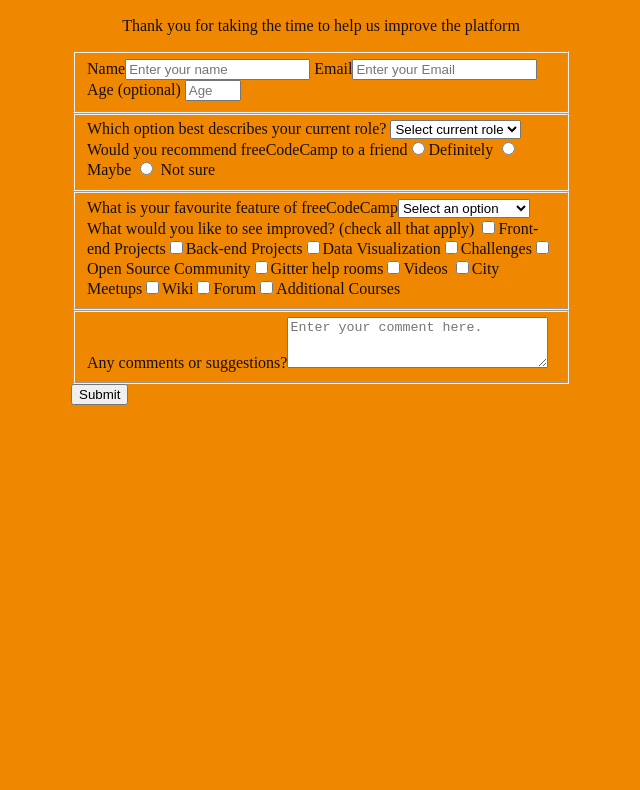
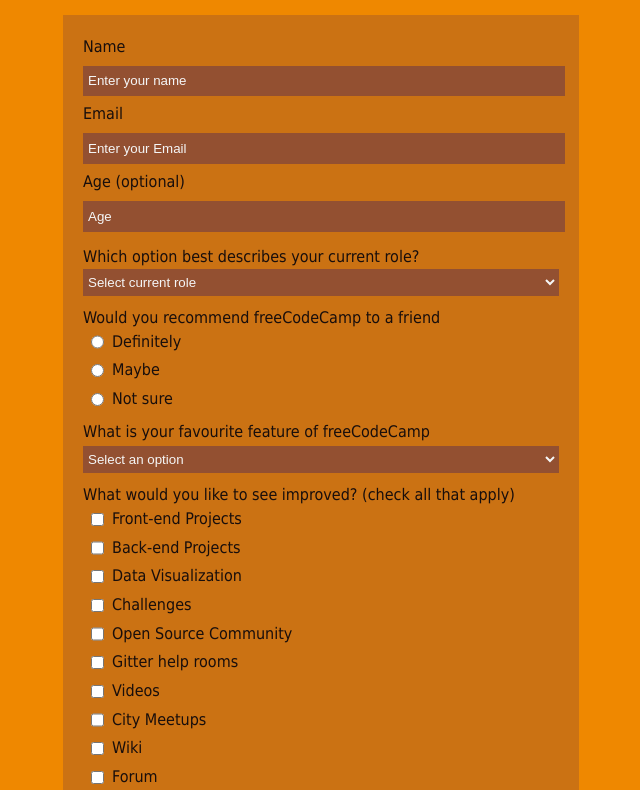
Before and after one commit to Odohofre/survey-form, a plain HTML site: page index.html in a window 1280 px wide. Shown: the part 84-874 px from the top of the page, without its empty margins (319-959 px from the left). Before the commit the page ends 832 px from the top, so only its background shows below. Drawn offline with Linux system fonts and the light colour scheme.

Commit message:
finish the project

```diff
--- a/index.html
+++ b/index.html
@@ -12,7 +12,7 @@
       Thank you for taking the time to help us improve the platform
     </p>
     <form action="https://register-demo.freecodecamp.org" id="survey-form">
-      <fieldset>
+      <fieldset class="info">
         <label id="name-label"
           >Name<input
             type="text"
@@ -49,11 +49,10 @@
             <option value="2">Unemployed</option>
           </select></label
         >
-        <label for="recommendation"
-          >Would you recommend freeCodeCamp to a friend</label
-        ><input type="radio" name="recommend" />Definitely
-        <input type="radio" name="recommend" />Maybe
-        <input type="radio" name="recommend" /> Not sure
+        <label>Would you recommend freeCodeCamp to a friend</label>
+        <label><input type="radio" name="recommend" />Definitely</label
+        ><label><input type="radio" name="recommend" />Maybe</label
+        ><label><input type="radio" name="recommend" />Not sure</label>
       </fieldset>
       <fieldset>
         <label>What is your favourite feature of freeCodeCamp</label
@@ -65,32 +64,39 @@
         <label>
           What would you like to see improved? (check all that apply)
         </label>
-        <input type="checkbox" name="front-end" />Front-end Projects<input
-          type="checkbox"
-          name="back-end"
-        />Back-end Projects<input type="checkbox" name="data-visuals" />Data
-        Visualization<input type="checkbox" name="challenges" />Challenges<input
-          type="checkbox"
-          name="open-source"
-        />Open Source Community<input type="checkbox" name="gitter" />Gitter
-        help rooms<input type="checkbox" name="videos" />Videos
-        <input type="checkbox" name="" />City Meetups<input
-          type="checkbox"
-          name="meetups"
-        />Wiki<input type="checkbox" name="forum" />Forum<input
-          type="checkbox"
-          name="courses"
-        />Additional Courses
+        <label>
+          <input type="checkbox" name="front-end" />Front-end Projects</label
+        >
+        <label
+          ><input type="checkbox" name="back-end" />Back-end Projects</label
+        >
+        <label
+          ><input type="checkbox" name="data-visuals" />Data
+          Visualization</label
+        >
+        <label><input type="checkbox" name="challenges" />Challenges</label>
+        <label
+          ><input type="checkbox" name="open-source" />Open Source
+          Community</label
+        >
+        <label><input type="checkbox" name="gitter" />Gitter help rooms</label>
+        <label><input type="checkbox" name="videos" />Videos </label>
+        <label><input type="checkbox" name="" />City Meetups</label>
+        <label><input type="checkbox" name="meetups" />Wiki</label>
+        <label><input type="checkbox" name="forum" />Forum</label>
+        <label
+          ><input type="checkbox" name="courses" />Additional Courses</label
+        >
       </fieldset>
       <fieldset>
-        <label for="suggestions">Any comments or suggestions?</label
-        ><textarea
+        <label>Any comments or suggestions?<textarea
           name="suggestions"
           id="suggestions"
           cols="30"
           rows="3"
           placeholder="Enter your comment here."
-        ></textarea>
+        ></textarea></label
+        >
       </fieldset>
       <input type="submit" value="Submit" id="submit" />
     </form>
--- a/styles.css
+++ b/styles.css
@@ -3,14 +3,19 @@ body {
   height: 100vh;
   margin: 0;
   background-color: #ef8800;
-	color:#180e0c;
-	font-size: Tahoma;
+  color: #180e0c;
+  font-family: Tahoma;
   font-size: 16px;
 }
 
-h1, p {
-	margin: 1em auto;
+h1,
+p {
+  margin: 0.5em auto;
   text-align: center;
+}
+
+p {
+  margin: -15px 0 25px;
 }
 
 form {
@@ -18,4 +23,72 @@ form {
   max-width: 500px;
   min-width: 300px;
   margin: 0 auto;
+  padding: 0.5em;
+  background-color: rgba(147, 80, 49, 0.4);
 }
+
+label {
+  display: block;
+  margin: 0.5rem 0;
+}
+
+.info ~ fieldset label {
+  margin: 2px 0;
+}
+
+
+input,
+textarea,
+select {
+  margin: 10px 0 0 0;
+  width: 100%;
+  min-height: 2em;
+  background-color: #935031;
+  border: 1px solid #935031;
+  color: #f5f6f7;
+}
+
+select {
+	margin: 3px 0 10px;
+}
+
+::placeholder {
+  color: #f5f6f7;
+  font-family: inherit;
+  padding: 2px;
+}
+
+:focus {
+  outline: none;
+	background-color: #935031;
+}
+
+fieldset {
+  margin: 0;
+	padding-bottom: 0px;
+  border: none;
+}
+
+input[type="radio"],
+input[type="checkbox"] {
+  width: unset;
+  margin: 0 8px 0;
+  vertical-align: middle;
+}
+
+textarea {
+  font-family: inherit;
+}
+
+input[type="submit"] {
+  display: block;
+  width: 100%;
+	cursor: pointer;
+  margin: 1em auto;
+  height: 2em;
+  font-size: 1.1rem;
+  background-color: #180e0c;
+  border-color: #180e0c;
+	border-radius: 5px;
+  min-width: 300px;
+}
```
Lines whose indentation alone changed are shown as unchanged.
